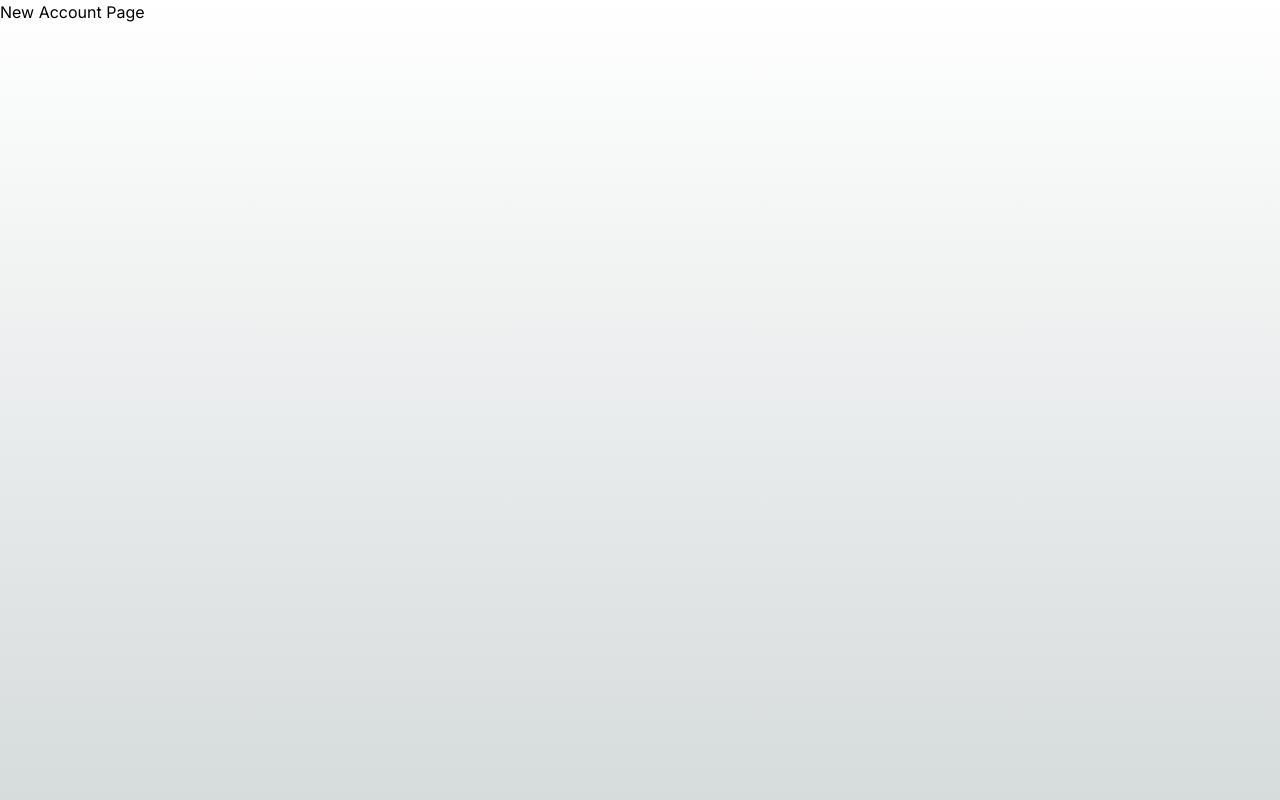
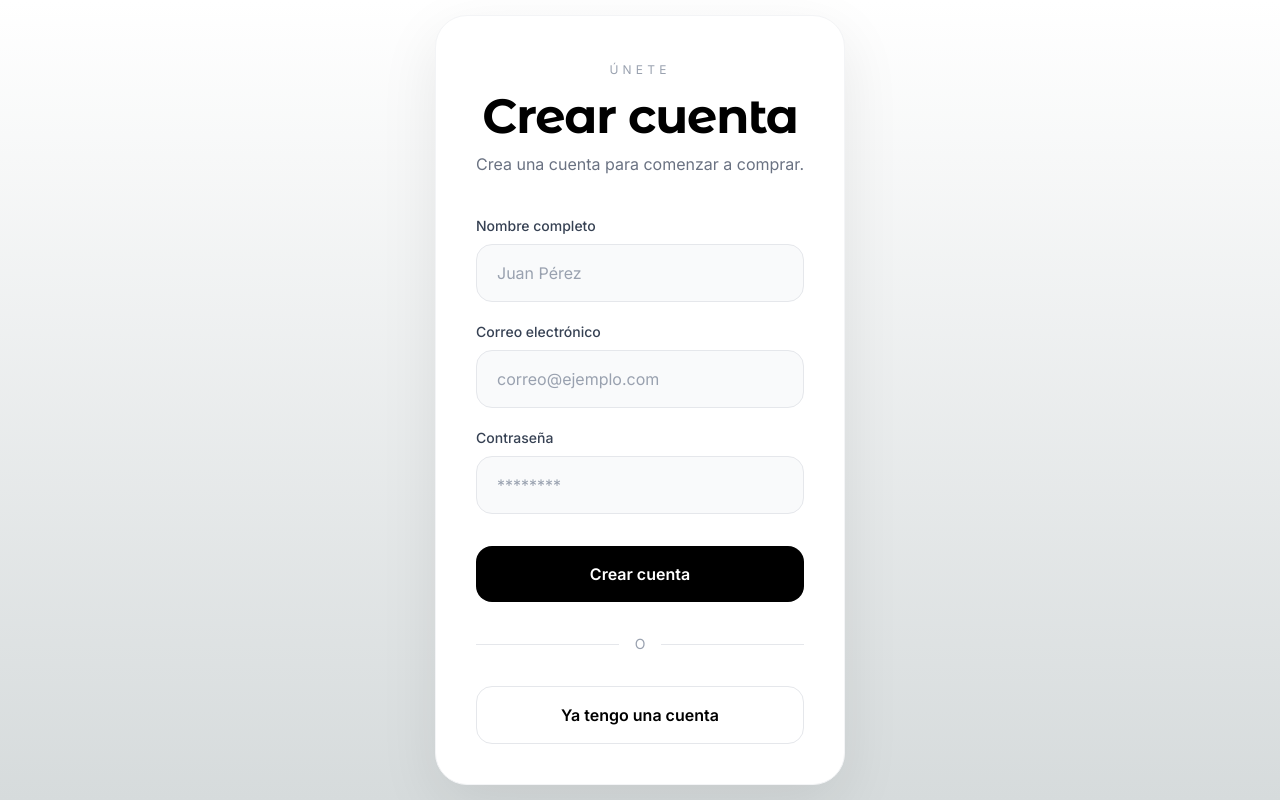
Before and after one commit to g0dlessjs/dev-shop, a Next.js app: page /auth/new-account in a window 1280 px wide. Built offline with nearby package versions, Linux system fonts and the light colour scheme.

Commit message:
feat(auth): add login and new account pages with corresponding layouts

```diff
--- a/src/app/(shop)/layout.tsx
+++ b/src/app/(shop)/layout.tsx
@@ -17,7 +17,7 @@ export default function ShopLayout({
       <section className="relative">
         {/* Decorative background blur */}
         <div className="absolute inset-0 overflow-hidden pointer-events-none">
-          <div className="absolute top-10 left-1/2 -translate-x-1/2 w-[700px] h-[700px] bg-gray-200/30 blur-3xl rounded-full" />
+          <div className="absolute top-10 left-1/2 -translate-x-1/2 w-175 h-175 bg-gray-200/30 blur-3xl rounded-full" />
         </div>
 
         {/* Page Content */}
--- a/src/app/auth/layout.tsx
+++ b/src/app/auth/layout.tsx
@@ -4,8 +4,6 @@ export default function ShopLayout({
   children: React.ReactNode;
 }) {
   return (
-    <>
-      <main className="min-h-screen">{children}</main>
-    </>
+    <main className="flex justify-center items-center min-h-screen">{children}</main>
   );
 }
--- a/src/app/auth/login/page.tsx
+++ b/src/app/auth/login/page.tsx
@@ -1,7 +1,169 @@
-export default function Home() {
+
+
+
+
+import Link from "next/link";
+import clsx from "clsx";
+
+import { titleFont } from "@/config/fonts";
+
+export default function LoginPage() {
   return (
-    <div className="">
-      <h1>Login Page</h1>
-    </div>
+    <main
+      className={clsx(
+        "min-h-screen",
+        "flex",
+        "items-center",
+        "justify-center",
+        "px-6"
+      )}
+    >
+      <div
+        className={clsx(
+          "w-full",
+          "max-w-md",
+          "rounded-4xl",
+          "bg-white",
+          "p-10",
+          "shadow-[0_20px_60px_rgba(0,0,0,0.08)]",
+          "border",
+          "border-gray-100"
+        )}
+      >
+        {/* Header */}
+        <div className="mb-10 text-center">
+          <span
+            className={clsx(
+              "text-xs",
+              "uppercase",
+              "tracking-[0.35em]",
+              "text-gray-400"
+            )}
+          >
+            Bienvenido
+          </span>
+
+          <h1
+            className={clsx(
+              titleFont.className,
+              "mt-3",
+              "text-5xl",
+              "font-bold",
+              "tracking-tight",
+              "text-black"
+            )}
+          >
+            Ingresar
+          </h1>
+
+          <p className="mt-3 text-gray-500">
+            Accede a tu cuenta para continuar comprando.
+          </p>
+        </div>
+
+        {/* Form */}
+        <form className="flex flex-col gap-5">
+
+          <div>
+            <label className="mb-2 block text-sm font-medium text-gray-700">
+              Correo electrónico
+            </label>
+
+            <input
+              type="email"
+              placeholder="correo@ejemplo.com"
+              className={clsx(
+                "w-full",
+                "rounded-2xl",
+                "border",
+                "border-gray-200",
+                "bg-gray-50",
+                "px-5",
+                "py-4",
+                "outline-none",
+                "transition-all",
+                "placeholder:text-gray-400",
+                "focus:border-black",
+                "focus:bg-white"
+              )}
+            />
+          </div>
+
+          <div>
+            <label className="mb-2 block text-sm font-medium text-gray-700">
+              Contraseña
+            </label>
+
+            <input
+              type="password"
+              placeholder="********"
+              className={clsx(
+                "w-full",
+                "rounded-2xl",
+                "border",
+                "border-gray-200",
+                "bg-gray-50",
+                "px-5",
+                "py-4",
+                "outline-none",
+                "transition-all",
+                "placeholder:text-gray-400",
+                "focus:border-black",
+                "focus:bg-white"
+              )}
+            />
+          </div>
+
+          <button
+            className={clsx(
+              "mt-3",
+              "rounded-2xl",
+              "bg-black",
+              "py-4",
+              "font-semibold",
+              "text-white",
+              "transition-all",
+              "duration-300",
+              "hover:scale-[1.01]",
+              "hover:bg-neutral-800",
+              "active:scale-[0.99]"
+            )}
+          >
+            Ingresar
+          </button>
+        </form>
+
+        {/* Divider */}
+        <div className="my-8 flex items-center gap-4">
+          <div className="h-px flex-1 bg-gray-200" />
+
+          <span className="text-sm text-gray-400">
+            O
+          </span>
+
+          <div className="h-px flex-1 bg-gray-200" />
+        </div>
+
+        {/* Register */}
+        <Link
+          href="/auth/new-account"
+          className={clsx(
+            "flex",
+            "justify-center",
+            "rounded-2xl",
+            "border",
+            "border-gray-200",
+            "bg-white",
+            "py-4",
+            "font-semibold",
+            "transition-all",
+            "duration-300",
+            "hover:bg-gray-100"
+          )}
+        >
+          Crear una cuenta
+        </Link>
+      </div>
+    </main>
   );
 }
--- a/src/app/auth/new-account/page.tsx
+++ b/src/app/auth/new-account/page.tsx
@@ -1,7 +1,190 @@
-export default function () {
+import Link from "next/link";
+import clsx from "clsx";
+
+import { titleFont } from "@/config/fonts";
+
+export default function NewAccountPage() {
   return (
-    <div className="">
-      <h1>New Account Page</h1>
-    </div>
+    <main
+      className={clsx(
+        "min-h-screen",
+        "flex",
+        "items-center",
+        "justify-center",
+        "px-6"
+      )}
+    >
+      <div
+        className={clsx(
+          "w-full",
+          "max-w-md",
+          "rounded-4xl",
+          "bg-white",
+          "p-10",
+          "shadow-[0_20px_60px_rgba(0,0,0,0.08)]",
+          "border",
+          "border-gray-100"
+        )}
+      >
+        {/* Header */}
+        <div className="mb-10 text-center">
+          <span
+            className={clsx(
+              "text-xs",
+              "uppercase",
+              "tracking-[0.35em]",
+              "text-gray-400"
+            )}
+          >
+            Únete
+          </span>
+
+          <h1
+            className={clsx(
+              titleFont.className,
+              "mt-3",
+              "text-5xl",
+              "font-bold",
+              "tracking-tight",
+              "text-black"
+            )}
+          >
+            Crear cuenta
+          </h1>
+
+          <p className="mt-3 text-gray-500">
+            Crea una cuenta para comenzar a comprar.
+          </p>
+        </div>
+
+        {/* Form */}
+        <form className="flex flex-col gap-5">
+
+          <div>
+            <label className="mb-2 block text-sm font-medium text-gray-700">
+              Nombre completo
+            </label>
+
+            <input
+              type="text"
+              placeholder="Juan Pérez"
+              className={clsx(
+                "w-full",
+                "rounded-2xl",
+                "border",
+                "border-gray-200",
+                "bg-gray-50",
+                "px-5",
+                "py-4",
+                "outline-none",
+                "transition-all",
+                "placeholder:text-gray-400",
+                "focus:border-black",
+                "focus:bg-white"
+              )}
+            />
+          </div>
+
+          <div>
+            <label className="mb-2 block text-sm font-medium text-gray-700">
+              Correo electrónico
+            </label>
+
+            <input
+              type="email"
+              placeholder="correo@ejemplo.com"
+              className={clsx(
+                "w-full",
+                "rounded-2xl",
+                "border",
+                "border-gray-200",
+                "bg-gray-50",
+                "px-5",
+                "py-4",
+                "outline-none",
+                "transition-all",
+                "placeholder:text-gray-400",
+                "focus:border-black",
+                "focus:bg-white"
+              )}
+            />
+          </div>
+
+          <div>
+            <label className="mb-2 block text-sm font-medium text-gray-700">
+              Contraseña
+            </label>
+
+            <input
+              type="password"
+              placeholder="********"
+              className={clsx(
+                "w-full",
+                "rounded-2xl",
+                "border",
+                "border-gray-200",
+                "bg-gray-50",
+                "px-5",
+                "py-4",
+                "outline-none",
+                "transition-all",
+                "placeholder:text-gray-400",
+                "focus:border-black",
+                "focus:bg-white"
+              )}
+            />
+          </div>
+
+          <button
+            className={clsx(
+              "mt-3",
+              "rounded-2xl",
+              "bg-black",
+              "py-4",
+              "font-semibold",
+              "text-white",
+              "transition-all",
+              "duration-300",
+              "hover:scale-[1.01]",
+              "hover:bg-neutral-800",
+              "active:scale-[0.99]"
+            )}
+          >
+            Crear cuenta
+          </button>
+        </form>
+
+        {/* Divider */}
+        <div className="my-8 flex items-center gap-4">
+          <div className="h-px flex-1 bg-gray-200" />
+
+          <span className="text-sm text-gray-400">
+            O
+          </span>
+
+          <div className="h-px flex-1 bg-gray-200" />
+        </div>
+
+        {/* Login */}
+        <Link
+          href="/auth/login"
+          className={clsx(
+            "flex",
+            "justify-center",
+            "rounded-2xl",
+            "border",
+            "border-gray-200",
+            "bg-white",
+            "py-4",
+            "font-semibold",
+            "transition-all",
+            "duration-300",
+            "hover:bg-gray-100"
+          )}
+        >
+          Ya tengo una cuenta
+        </Link>
+      </div>
+    </main>
   );
 }
```
